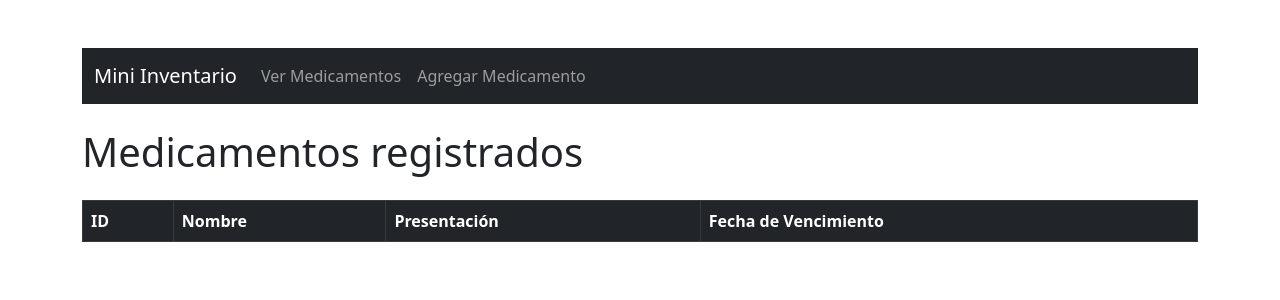
After one commit to AleArte123/Mini_inventario, a Flask app: page /medicamentos in a window 1280 px wide. The commit adds this page. Shown: the top 300 px of the page. Run offline with Flask 3, Linux system fonts and the light colour scheme; data that the repository does not hold is empty.

Commit message:
Funcionalidad para editar medicamentos implementada

```diff
--- a/app.py
+++ b/app.py
@@ -1,12 +1,66 @@
-from flask import Flask, render_template
+from flask import Flask, render_template, request, redirect, url_for
+import mysql.connector
+from config import db_config  # Importamos la configuración de conexión
 
 app = Flask(__name__)
 
 
 @app.route('/')
 def index():
-    return render_template('index.html')
+    return render_template("index.html")
 
 
+# Ruta para mostrar los medicamentos
+
+@app.route('/medicamentos', methods=['GET'])
+def mostrar_medicamentos():
+    # 1. Crear conexión a la base de datos
+    conn = mysql.connector.connect(**db_config)
+
+    # 2. Crear cursor para ejecutar consultas
+    cursor = conn.cursor()
+
+    # 3. Ejecutar consulta SQL
+    cursor.execute("SELECT * FROM medicamentos")
+
+    # 4. Obtener todos los resultados
+    medicamentos = cursor.fetchall()
+
+    # 5. Cerrar cursor y conexión
+    cursor.close()
+    conn.close()
+
+    # 6. Renderizar plantilla HTML con los datos
+    return render_template('medicamentos.html', medicamentos=medicamentos)
+
+
+@app.route('/editar/<int:id>', methods=['GET', 'POST'])
+def editar_medicamento(id):
+    conn = mysql.connector.connect(**db_config)
+    cursor = conn.cursor()
+
+    if request.method == 'POST':
+        nombre = request.form['nombre']
+        presentacion = request.form['presentacion']
+        fecha_vencimiento = request.form['fecha_vencimiento']
+
+        cursor.execute("""
+            UPDATE medicamentos
+            SET nombre = %s, presentacion = %s, fecha_vencimiento = %s
+            WHERE id = %s
+        """, (nombre, presentacion, fecha_vencimiento, id))
+        conn.commit()
+        cursor.close()
+        conn.close()
+        return redirect(url_for('mostrar_medicamentos'))
+
+    cursor.execute("SELECT * FROM medicamentos WHERE id = %s", (id,))
+    medicamento = cursor.fetchone()
+    cursor.close()
+    conn.close()
+    return render_template('editar.html', medicamento=medicamento)
+
+
+# Ejecutar la app en modo debug
 if __name__ == '__main__':
     app.run(debug=True)
--- /dev/null
+++ b/templates/base.html
@@ -0,0 +1,35 @@
+<!DOCTYPE html>
+<html>
+
+<head>
+    <title>{% block title %}Mini Inventario{% endblock %}</title>
+    <link href="https://cdn.jsdelivr.net/npm/bootstrap@5.3.0/dist/css/bootstrap.min.css" rel="stylesheet">
+</head>
+
+<body class="container mt-5">
+    <nav class="navbar navbar-expand-lg navbar-dark bg-dark mb-4">
+        <div class="container-fluid">
+            <a class="navbar-brand" href="/">Mini Inventario</a>
+            <button class="navbar-toggler" type="button" data-bs-toggle="collapse" data-bs-target="#navbarOpciones">
+                <span class="navbar-toggler-icon"></span>
+            </button>
+
+            <div class="collapse navbar-collapse" id="navbarOpciones">
+                <ul class="navbar-nav me-auto mb-2 mb-lg-0">
+                    <li class="nav-item">
+                        <a class="nav-link" href="/medicamentos">Ver Medicamentos</a>
+                    </li>
+                    <li class="nav-item">
+                        <a class="nav-link" href="/agregar">Agregar Medicamento</a>
+                    </li>
+                    <!-- Más rutas futuras -->
+                </ul>
+            </div>
+        </div>
+    </nav>
+    {% block content %}
+    {% endblock %}
+    <script src="https://cdn.jsdelivr.net/npm/bootstrap@5.3.0/dist/js/bootstrap.bundle.min.js"></script>
+</body>
+
+</html>
--- /dev/null
+++ b/templates/medicamentos.html
@@ -0,0 +1,32 @@
+{% extends 'base.html' %}
+
+{% block title %}Lista de Medicamentos{% endblock %}
+
+{% block content %}
+<h1 class="mb-4">Medicamentos registrados</h1>
+
+<table class="table table-bordered table-striped">
+    <thead class="table-dark">
+        <tr>
+            <th>ID</th>
+            <th>Nombre</th>
+            <th>Presentación</th>
+            <th>Fecha de Vencimiento</th>
+        </tr>
+    </thead>
+    <tbody>
+        {% for medicamento in medicamentos %}
+        <tr>
+            <td>{{ medicamento[0] }}</td>
+            <td>{{ medicamento[1] }}</td>
+            <td>{{ medicamento[2] }}</td>
+            <td>{{ medicamento[3] }}</td>
+            <td>
+                <a href="/editar/{{ medicamento[0] }}" class="btn btn-sm btn-warning">Editar</a>
+            </td>
+
+        </tr>
+        {% endfor %}
+    </tbody>
+</table>
+{% endblock %}
```
Also changed, not shown: templates/editar.html (added, +24 -0 lines), templates/index.html (+6 -15 lines).
